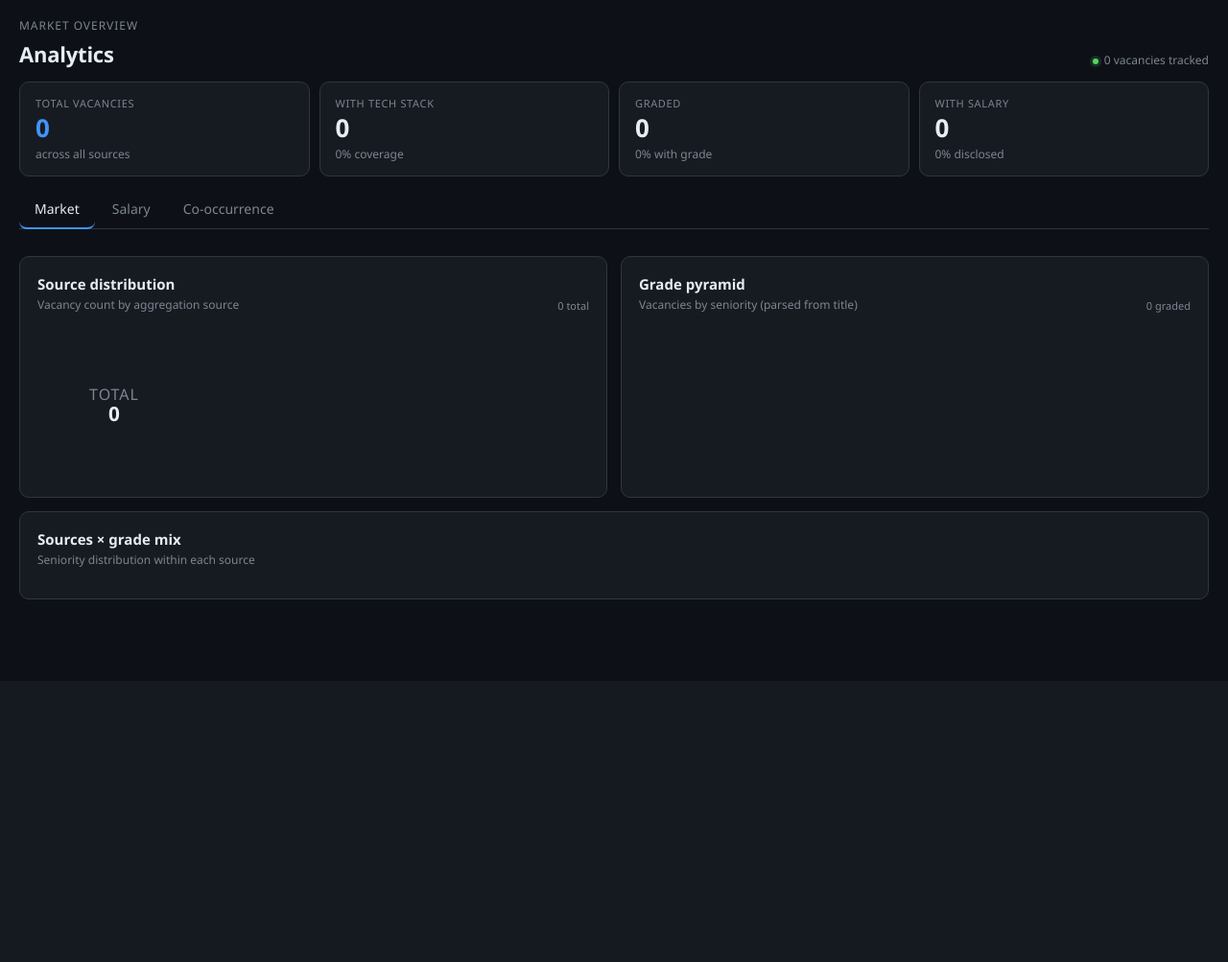
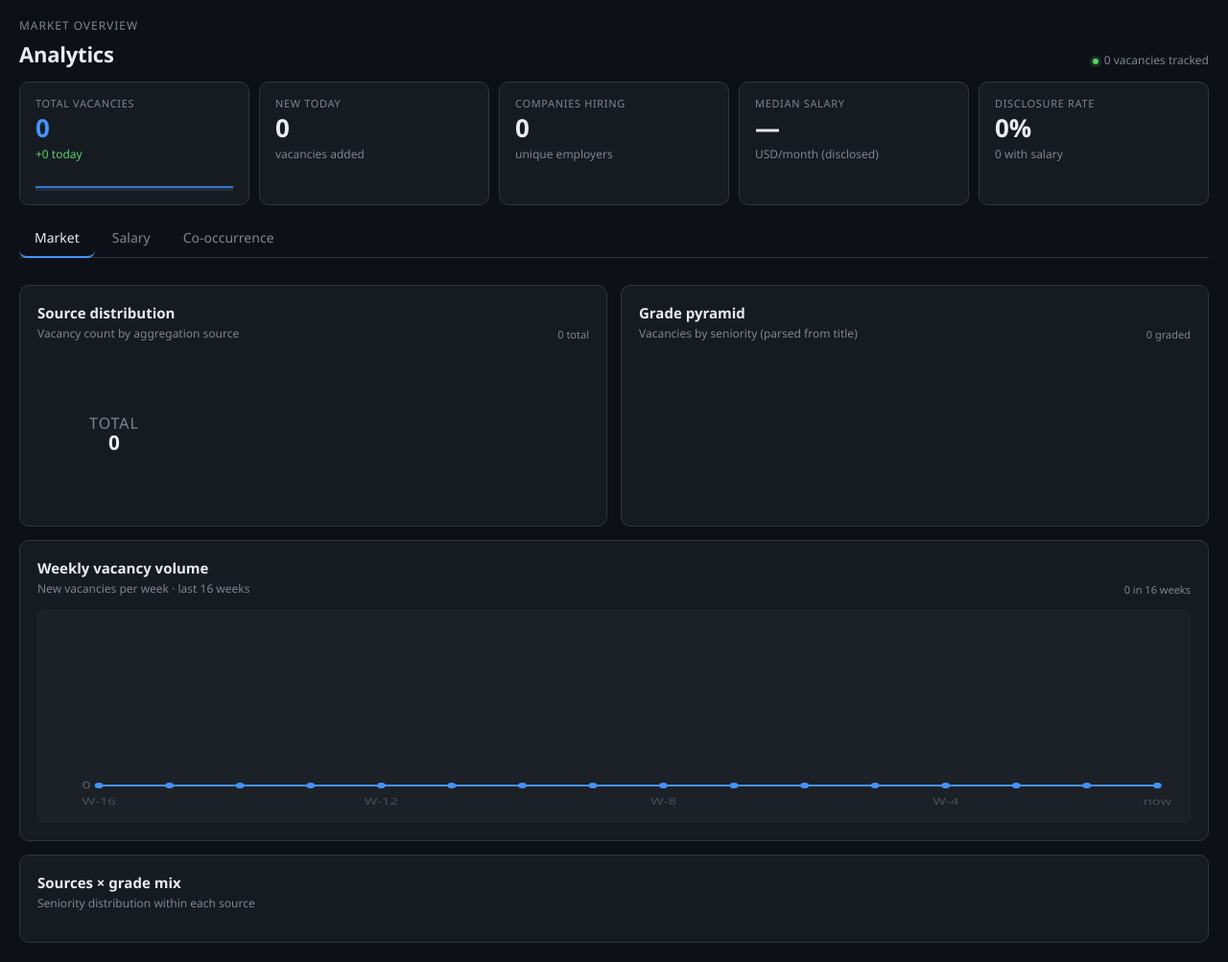
Before and after one commit to Z1ksS/vc-proj, a FastAPI app: page /analytics in a window 1280 px wide. Shown: the part 90-1093 px from the top of the page at 96% size. Before the commit the page ends 715 px from the top, so only its background shows below. Run offline with FastAPI, Linux system fonts and the light colour scheme; parts of the project's set-up code (start-up, migrations or seed data) failed here and were passed over; some libraries are stand-ins or nearby versions.

Commit message:
updated analytics page

```diff
--- a/app/templates/analytics.html
+++ b/app/templates/analytics.html
@@ -20,7 +20,13 @@
   .kpi .label { font-size: 11px; color: var(--muted); text-transform: uppercase; letter-spacing: .06em; }
   .kpi .value { font-size: 26px; font-weight: 700; line-height: 1.1; margin-top: 4px; font-variant-numeric: tabular-nums; }
   .kpi .delta { font-size: 12px; color: var(--muted); margin-top: 4px; }
+  .kpi .delta.up { color: var(--green); }
   .kpi.is-accent .value { color: var(--accent); }
+  .kpi .spark { display: block; margin-top: 6px; width: 100%; height: 24px; }
+  /* Trend chart */
+  .trend-wrap { background: var(--panel-2); border: 1px solid var(--border-soft); border-radius: 6px; padding: 10px; }
+  .trend-wrap svg { display: block; width: 100%; height: 200px; }
+  .trend-axis { font-size: 10px; fill: var(--muted-2); font-variant-numeric: tabular-nums; }
   .tabs { display: flex; gap: 2px; border-bottom: 1px solid var(--border); margin-bottom: 0; }
   .tab { border: none; background: transparent; cursor: pointer; color: var(--muted); font-size: 14px; font-weight: 500; padding: 10px 16px; border-bottom: 2px solid transparent; margin-bottom: -1px; font-family: inherit; }
   .tab:hover { color: var(--text); }
@@ -138,22 +144,28 @@
     <div class="kpi is-accent">
       <div class="label">Total vacancies</div>
       <div class="value">{{ stats.total }}</div>
-      <div class="delta">across all sources</div>
+      <div class="delta up" id="kpi-new-delta">+{{ stats.new_today }} today</div>
+      <svg class="spark" id="kpi-spark"></svg>
     </div>
     <div class="kpi">
-      <div class="label">With tech stack</div>
-      <div class="value">{{ stats.with_tech }}</div>
-      <div class="delta">{{ ((stats.with_tech / stats.total * 100) | int) if stats.total else 0 }}% coverage</div>
+      <div class="label">New today</div>
+      <div class="value">{{ stats.new_today }}</div>
+      <div class="delta">vacancies added</div>
     </div>
     <div class="kpi">
-      <div class="label">Graded</div>
-      <div class="value">{{ stats.graded }}</div>
-      <div class="delta">{{ ((stats.graded / stats.total * 100) | int) if stats.total else 0 }}% with grade</div>
+      <div class="label">Companies hiring</div>
+      <div class="value">{{ stats.companies }}</div>
+      <div class="delta">unique employers</div>
     </div>
     <div class="kpi">
-      <div class="label">With salary</div>
-      <div class="value">{{ stats.with_salary }}</div>
-      <div class="delta">{{ ((stats.with_salary / stats.total * 100) | int) if stats.total else 0 }}% disclosed</div>
+      <div class="label">Median salary</div>
+      <div class="value" id="kpi-median-sal">—</div>
+      <div class="delta">USD/month (disclosed)</div>
+    </div>
+    <div class="kpi">
+      <div class="label">Disclosure rate</div>
+      <div class="value">{{ ((stats.with_salary / stats.total * 100) | int) if stats.total else 0 }}%</div>
+      <div class="delta">{{ stats.with_salary }} with salary</div>
     </div>
   </div>
 
@@ -184,6 +196,16 @@
         <div class="pyramid" id="pyramid"></div>
       </div>
     </div>
+    <div class="an-panel">
+      <div class="panel-head">
+        <div><h3>Weekly vacancy volume</h3><div class="sub">New vacancies per week &middot; last 16 weeks</div></div>
+        <span class="meta" id="trend-meta"></span>
+      </div>
+      <div class="trend-wrap">
+        <svg id="trend-svg"></svg>
+      </div>
+    </div>
+
     <div class="an-panel">
       <div class="panel-head">
         <div><h3>Sources &times; grade mix</h3><div class="sub">Seniority distribution within each source</div></div>
@@ -222,7 +244,13 @@
   <section class="view" id="view-cocc">
     <div class="grid-2to1">
       <div class="an-panel">
-        <div class="panel-head"><div><h3>Top technology pairs</h3><div class="sub">Vacancies mentioning both technologies simultaneously</div></div></div>
+        <div class="panel-head">
+          <div><h3>Top technology pairs</h3><div class="sub">Co-occurrence count &middot; lift = how much more common together than independent</div></div>
+          <select id="cocc-sort" style="background:var(--panel-2);border:1px solid var(--border);border-radius:6px;padding:4px 8px;color:var(--text);font-size:12px;font-family:inherit;">
+            <option value="count">Sort by count</option>
+            <option value="lift">Sort by lift</option>
+          </select>
+        </div>
         <div class="pair-list" id="pair-list"></div>
       </div>
       <div class="an-panel">
@@ -259,6 +287,93 @@ function posTip(ev) {
   tip.style.left = x + 'px'; tip.style.top = y + 'px';
 }
 window.addEventListener('mousemove', ev => { if (tip.classList.contains('show')) posTip(ev); });
+
+/* KPI sparkline */
+(function() {
+  const W = _D.weekly || [];
+  if (!W.length) return;
+  const svg = document.getElementById('kpi-spark');
+  const min = Math.min(...W), max = Math.max(...W), range = max - min || 1;
+  const pts = W.map((v, i) => [
+    (i / (W.length - 1)) * 200,
+    22 - 2 - ((v - min) / range) * 18
+  ]);
+  const d = pts.map((p, i) => (i === 0 ? 'M' : 'L') + p[0].toFixed(1) + ' ' + p[1].toFixed(1)).join(' ');
+  const areaD = d + ` L${pts[pts.length-1][0]} 24 L${pts[0][0]} 24 Z`;
+  svg.setAttribute('viewBox', '0 0 200 24');
+  svg.setAttribute('preserveAspectRatio', 'none');
+  svg.innerHTML = `<path d="${areaD}" fill="rgba(68,147,248,0.15)"/><path d="${d}" fill="none" stroke="var(--accent)" stroke-width="1.4"/>`;
+})();
+
+/* Median salary from histogram */
+(function() {
+  const sh = _D.salary_hist;
+  if (!sh || sh.total < 5) return;
+  const half = sh.total / 2;
+  let cum = 0;
+  for (let i = 0; i < sh.hist.length; i++) {
+    cum += sh.hist[i];
+    if (cum >= half) {
+      const med = Math.round((i / sh.hist.length) * sh.max_sal / 100) * 100;
+      document.getElementById('kpi-median-sal').textContent = '$' + med.toLocaleString();
+      return;
+    }
+  }
+})();
+
+/* Weekly trend chart */
+(function() {
+  const W = _D.weekly || [];
+  if (!W.length) return;
+  const svg = document.getElementById('trend-svg');
+  const PW = 800, PH = 200, padL = 36, padR = 16, padT = 12, padB = 28;
+  const min = Math.min(...W), max = Math.max(...W), range = max - min || 1;
+  const y0 = padT, y1 = PH - padB, x0 = padL, x1 = PW - padR;
+  const mapX = i => x0 + (i / (W.length - 1)) * (x1 - x0);
+  const mapY = v => y1 - ((v - min) / range) * (y1 - y0);
+
+  let inner = '';
+  for (let t = 0; t <= 4; t++) {
+    const yv = min + ((max - min) * (4 - t)) / 4;
+    const yp = mapY(yv);
+    inner += `<line x1="${x0}" x2="${x1}" y1="${yp}" y2="${yp}" stroke="var(--border-soft)" stroke-dasharray="2 4" stroke-width="1"/>`;
+    inner += `<text x="${x0 - 6}" y="${yp + 3}" text-anchor="end" class="trend-axis">${Math.round(yv)}</text>`;
+  }
+  for (let i = 0; i < W.length; i += 4) {
+    inner += `<text x="${mapX(i)}" y="${PH - 8}" text-anchor="middle" class="trend-axis">W-${W.length - i}</text>`;
+  }
+  inner += `<text x="${mapX(W.length - 1)}" y="${PH - 8}" text-anchor="middle" class="trend-axis">now</text>`;
+
+  const pts = W.map((v, i) => [mapX(i), mapY(v)]);
+  const d = pts.map((p, i) => (i === 0 ? 'M' : 'L') + p[0].toFixed(1) + ' ' + p[1].toFixed(1)).join(' ');
+  const areaD = d + ` L${pts[pts.length-1][0]} ${y1} L${pts[0][0]} ${y1} Z`;
+
+  let dots = '';
+  pts.forEach((p, i) => {
+    dots += `<circle cx="${p[0].toFixed(1)}" cy="${p[1].toFixed(1)}" r="3" fill="var(--accent)" data-i="${i}" data-v="${W[i]}" style="cursor:pointer"/>`;
+  });
+
+  svg.setAttribute('viewBox', `0 0 ${PW} ${PH}`);
+  svg.setAttribute('preserveAspectRatio', 'none');
+  svg.innerHTML = inner +
+    `<path d="${areaD}" fill="rgba(68,147,248,0.15)"/>` +
+    `<path d="${d}" fill="none" stroke="var(--accent)" stroke-width="1.8" stroke-linecap="round" stroke-linejoin="round"/>` +
+    dots;
+
+  const totalInPeriod = W.reduce((a, b) => a + b, 0);
+  const meta = document.getElementById('trend-meta');
+  if (meta) meta.textContent = totalInPeriod.toLocaleString() + ' in 16 weeks';
+
+  svg.querySelectorAll('circle').forEach(c => {
+    c.addEventListener('mousemove', ev => {
+      const i = +c.dataset.i, v = +c.dataset.v;
+      const weeksAgo = W.length - 1 - i;
+      const label = weeksAgo === 0 ? 'This week' : `${weeksAgo} week${weeksAgo > 1 ? 's' : ''} ago`;
+      showTip(`<div class="t">${label}</div><div class="meta"><b style="color:#e6edf3">${v.toLocaleString()}</b> new vacancies</div>`, ev);
+    });
+    c.addEventListener('mouseleave', hideTip);
+  });
+})();
 
 /* Source donut */
 (function() {
@@ -412,23 +527,34 @@ window.addEventListener('mousemove', ev => { if (tip.classList.contains('show'))
 })();
 
 /* Co-occurrence pair list */
-(function() {
+let pairSort = 'count';
+function renderPairs() {
   const pairs = _D.cooccurrence;
-  if (!pairs.length) { document.getElementById('pair-list').innerHTML = '<div class="no-data">No co-occurrence data</div>'; return; }
-  const max = pairs[0][2];
-  document.getElementById('pair-list').innerHTML = pairs.slice(0, 25).map(([a, b, cnt], i) => `
-    <div class="pair-row">
+  if (!pairs || !pairs.length) { document.getElementById('pair-list').innerHTML = '<div class="no-data">No co-occurrence data</div>'; return; }
+  const sorted = [...pairs].sort((a, b) => pairSort === 'lift' ? b[3] - a[3] : b[2] - a[2]);
+  const maxCnt = Math.max(...sorted.map(p => p[2]));
+  document.getElementById('pair-list').innerHTML = sorted.slice(0, 25).map(([a, b, cnt, lift], i) => {
+    const liftCls = lift >= 3 ? 'style="color:var(--green)"' : '';
+    return `<div class="pair-row" data-a="${a}" data-b="${b}" data-cnt="${cnt}" data-lift="${lift}">
       <div class="rank">${i+1}</div>
       <div class="pair"><span class="t">${a}</span><span class="lk">+</span><span class="t">${b}</span>
-        <div class="pair-bar" style="flex:1;min-width:60px"><div style="width:${(cnt/max*100).toFixed(0)}%"></div></div>
+        <div class="pair-bar" style="flex:1;min-width:40px"><div style="width:${(cnt/maxCnt*100).toFixed(0)}%"></div></div>
       </div>
       <div class="cnt">${cnt.toLocaleString()}</div>
-    </div>`).join('');
-  document.querySelectorAll('.pair-row').forEach((row, i) => {
-    const [a, b, cnt] = pairs[i];
-    row.addEventListener('mousemove', ev => { showTip(`<div class="t">${a} + ${b}</div><div class="meta"><b style="color:#e6edf3">${cnt.toLocaleString()}</b> vacancies mention both</div>`, ev); });
+      <div class="cnt" ${liftCls} style="min-width:42px;font-size:11px;color:var(--muted)">&times;${(lift||0).toFixed(1)}</div>
+    </div>`;
+  }).join('');
+  document.querySelectorAll('#pair-list .pair-row').forEach(row => {
+    row.addEventListener('mousemove', ev => {
+      showTip(`<div class="t">${row.dataset.a} + ${row.dataset.b}</div><div class="meta"><b style="color:#e6edf3">${(+row.dataset.cnt).toLocaleString()}</b> co-occurring vacancies &middot; lift <b style="color:#e6edf3">&times;${(+row.dataset.lift).toFixed(1)}</b></div>`, ev);
+    });
     row.addEventListener('mouseleave', hideTip);
   });
+}
+(function() {
+  renderPairs();
+  const sel = document.getElementById('cocc-sort');
+  if (sel) sel.addEventListener('change', e => { pairSort = e.target.value; renderPairs(); });
 })();
 
 /* Co-occurrence matrix */
--- a/app/web/routes.py
+++ b/app/web/routes.py
@@ -428,7 +428,8 @@ def analytics_page(
     import json as _json
     from app.services.analytics import (
         grade_distribution, source_distribution, summary_stats, tech_cooccurrence,
-        source_grade_mix, salary_histogram, salary_by_grade, salary_by_role, top_tech_counts,
+        source_grade_mix, salary_histogram, salary_by_grade, salary_by_role,
+        top_tech_counts, weekly_vacancy_counts,
     )
     stats = summary_stats(db)
     data = {
@@ -436,11 +437,12 @@ def analytics_page(
         'source_dist': dict(source_distribution(db)),
         'grade_dist': dict(grade_distribution(db)),
         'src_grade': source_grade_mix(db),
-        'cooccurrence': [[t1, t2, cnt] for t1, t2, cnt in tech_cooccurrence(db, limit=60)],
+        'cooccurrence': [[t1, t2, cnt, lift] for t1, t2, cnt, lift in tech_cooccurrence(db, limit=60)],
         'tech_counts': top_tech_counts(db, limit=20),
         'salary_hist': salary_histogram(db),
         'salary_by_grade': salary_by_grade(db),
         'salary_by_role': salary_by_role(db),
+        'weekly': weekly_vacancy_counts(db, weeks=16),
     }
     return templates.TemplateResponse(request, "analytics.html", {
         "data_json": _json.dumps(data, ensure_ascii=False),
```
Also changed, not shown: app/services/analytics.py (+40 -2 lines).
